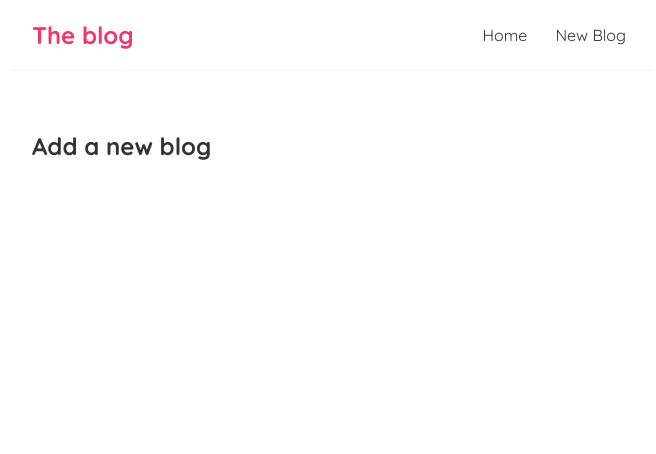
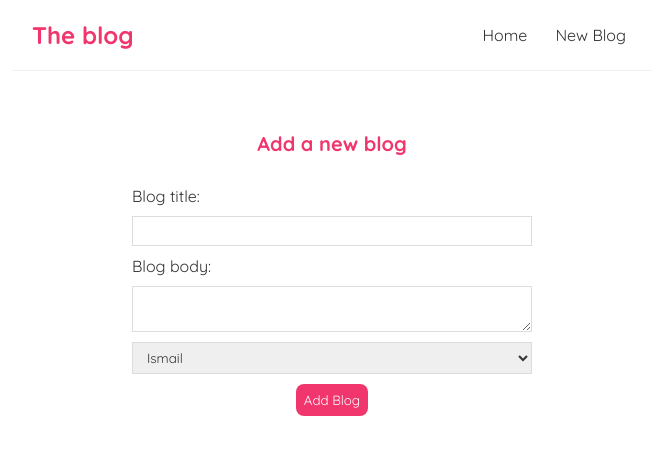
Before and after one commit to AbdulQadir92/blogs-list-app, a React (Create React App) app: page /create in a window 1280 px wide. Shown: the top 454 px of the page, without its empty margins (308-964 px from the left). Built offline with nearby package versions, Linux system fonts and the light colour scheme.

Commit message:
Created save blog functionality

```diff
--- a/src/components/BlogDetails.js
+++ b/src/components/BlogDetails.js
@@ -1,11 +1,22 @@
 import { useParams } from 'react-router-dom';
+import useFetch from './useFetch';
 
 const BlogDetails = () => {
     const { id } = useParams();
+    const { data: blog, isPending, error } = useFetch('http://localhost:8000/blogs/' + id);
+    console.log(blog);
 
     return (
         <div className="blog-details">
-            <h2>Blog Details { id }</h2>
+            { isPending && <div>Loading...</div> }
+            { error && <div>{ error }</div> }
+            { blog && (
+                <article>
+                    <h2>{ blog.title }</h2>
+                    <p>Written by { blog.author }</p>
+                    <div>{ blog.body }</div>
+                </article>
+            )}
         </div>
     );
 }
--- a/src/components/Create.js
+++ b/src/components/Create.js
@@ -1,7 +1,43 @@
+import { useState } from 'react';
+
 const Create = () => {
+    const [title, setTitle] = useState('');
+    const [body, setBody] = useState('');
+    const [author, setAuthor] = useState('Ismail');
+
+    const handleSubmit = (e) => {
+        e.preventDefault();
+        const blog = {title, body, author};
+        console.log(blog);
+    }
+
     return (
         <div className="create">
             <h2>Add a new blog</h2>
+            <form onSubmit={handleSubmit}>
+                <label>Blog title:</label>
+                <input
+                    type="text"
+                    required="required"
+                    value={title}
+                    onChange={(e) => setTitle(e.target.value)}
+                 />
+                <label>Blog body:</label>
+                <textarea
+                    required="required"
+                    value={body}
+                    onChange={(e) => setBody(e.target.value)}
+                >
+                </textarea>
+                <select
+                    value={author}
+                    onChange={(e) => setAuthor(e.target.value)}
+                >
+                    <option value="Ismail">Ismail</option>
+                    <option value="Samad">Samad</option>
+                </select>
+                <button>Add Blog</button>
+            </form>
         </div>
     );
 }
--- a/src/index.css
+++ b/src/index.css
@@ -49,3 +49,59 @@
   color: #f1356d;
   margin-bottom: 8px;
 }
+
+.blog-preview a {
+  text-decoration: none;
+}
+
+
+/* blog details page */
+.blog-details h2 {
+  font-size: 20px;
+  color: #f1356d;
+  margin-bottom: 10px;
+}
+.blog-details div {
+  margin: 20px 0;
+}
+.blog-details button {
+  background: #f1356d;
+  color: #fff;
+  border: 0;
+  padding: 8px;
+  border-radius: 8px;
+  cursor: pointer;
+}
+
+
+/* create new blog form */
+.create {
+  max-width: 400px;
+  margin: 0 auto;
+  text-align: center;
+}
+.create label {
+  text-align: left;
+  display: block;
+}
+.create h2 {
+  font-size: 20px;
+  color: #f1356d;
+  margin-bottom: 30px;
+}
+.create input, .create textarea, .create select {
+  width: 100%;
+  padding: 6px 10px;
+  margin: 10px 0;
+  border: 1px solid #ddd;
+  box-sizing: border-box;
+  display: block;
+}
+.create button {
+  background: #f1356d;
+  color: #fff;
+  border: 0;
+  padding: 8px;
+  border-radius: 8px;
+  cursor: pointer;
+}
```
